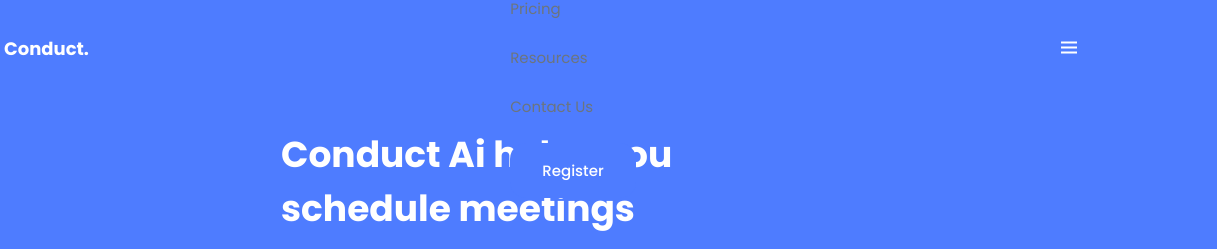
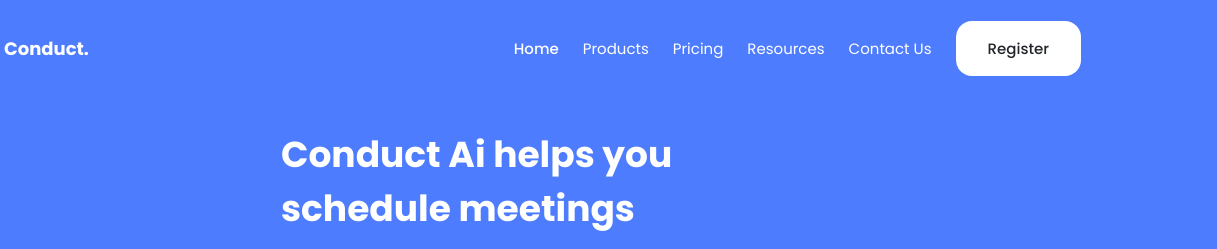
Before and after one commit to fajarfadillahh/conduct-meeting-arrange-website-html-css-js, a plain HTML site: page index.html in a window 1280 px wide. Shown: the top 249 px of the page, 63-1280 px from the left. Drawn offline with nearby package versions, Linux system fonts and the light colour scheme.

Commit message:
responsive header section | 767px

```diff
--- a/scss/index.scss
+++ b/scss/index.scss
@@ -580,3 +580,51 @@ img {
     font-size: 36px;
   }
 }
+
+// width 767px
+@media screen and (min-width: 767px) {
+  .header {
+    &__menu {
+      display: flex;
+      align-items: center;
+      gap: 1.5rem;
+    }
+
+    &__list {
+      flex-direction: row;
+    }
+
+    &__link,
+    & .active-link {
+      color: $white-color;
+      transition: $transion-400;
+    }
+
+    &__button {
+      background-color: $white-color;
+      color: $black-color;
+      transition: $transion-400;
+      margin-top: 0;
+    }
+
+    &__toggle {
+      display: none;
+    }
+
+    // sticky header
+    &.sticky-header {
+      & .header__link {
+        color: $grey-color;
+      }
+
+      & .header__link.active-link {
+        color: $blue-color;
+      }
+
+      & .header__button {
+        background-color: $blue-color;
+        color: $white-color;
+      }
+    }
+  }
+}
```
Also changed, not shown: css/index.css.
